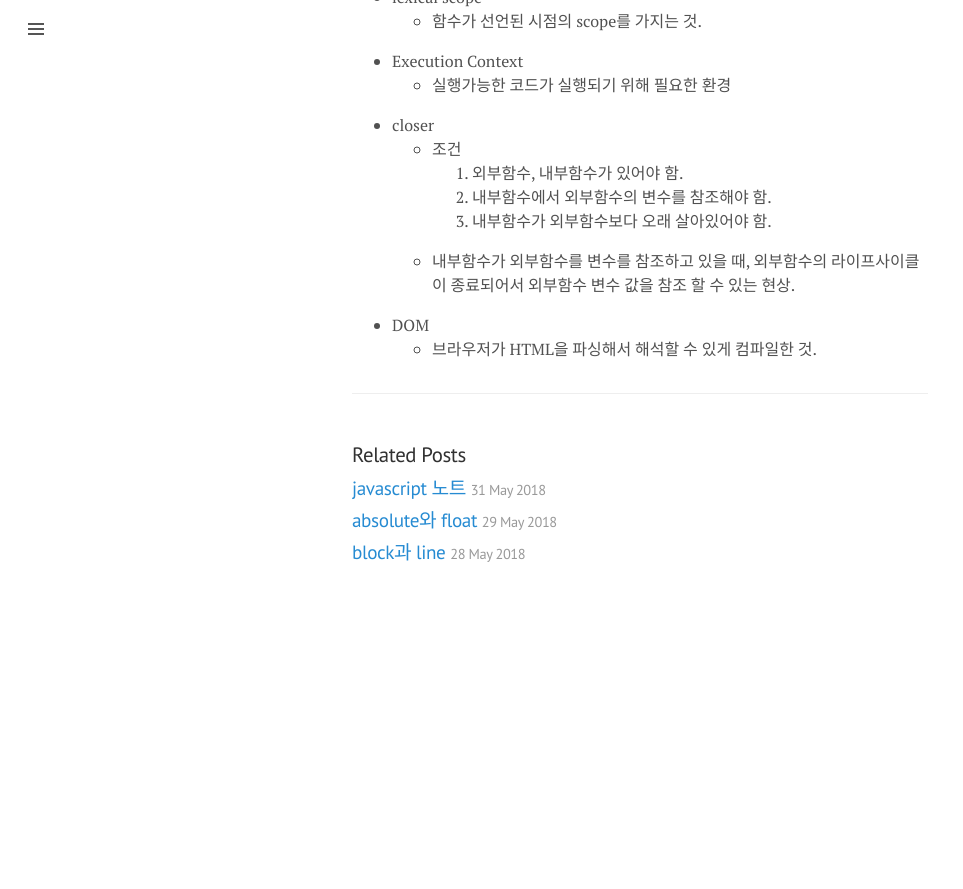
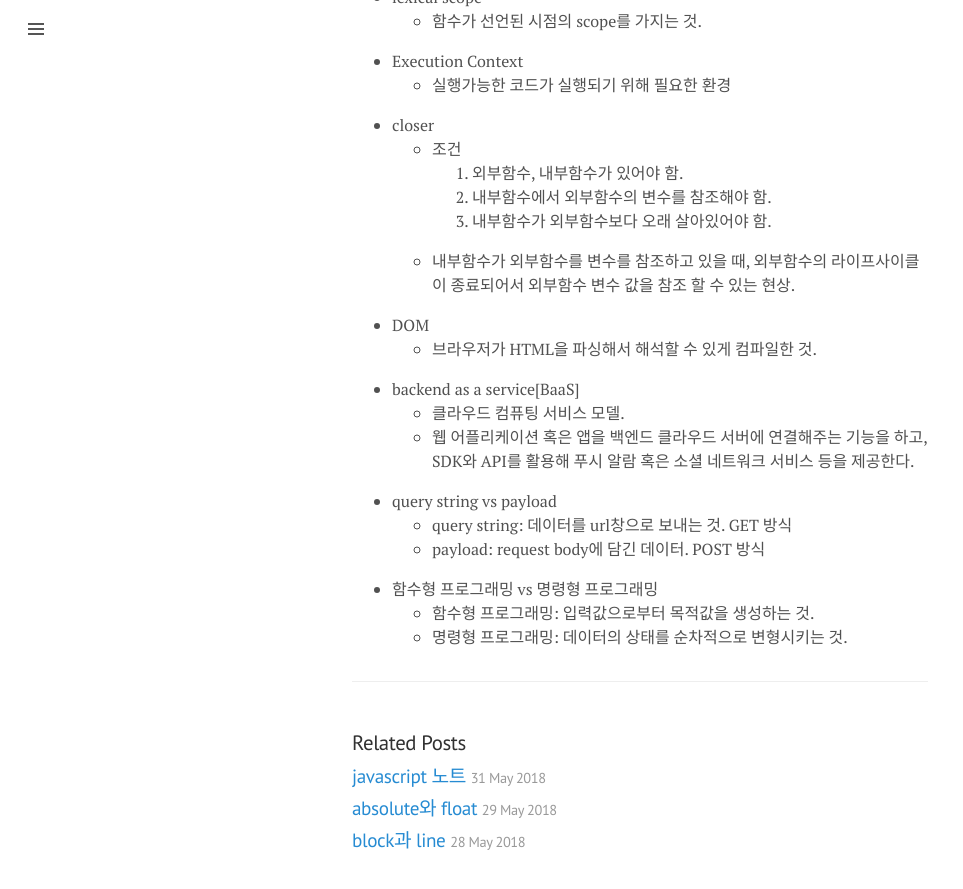
Before and after one commit to austinpark420/austinpark420.github.io, a Jekyll site: the page built from _posts/2018-05-31-fundamental_dev_conception.md, in a window 1280 px wide and 900 px high, scrolled down 2634 px. Shown: the top 889 px of the window, without its empty margins (0-963 px from the left). Built offline with Jekyll 4.4.1, drawn with Linux system fonts in a browser that asks for light colours; before the commit the page ends 3246 px from its top, so only the background shows below that.

Commit message:
edit fundamental_dev_conception.md

```diff
--- a/_posts/2018-05-31-fundamental_dev_conception.md
+++ b/_posts/2018-05-31-fundamental_dev_conception.md
@@ -105,3 +105,15 @@ tag: frontend dev javascript fundemental
 
 - DOM
   * 브라우저가 HTML을 파싱해서 해석할 수 있게 컴파일한 것.
+
+- backend as a service[BaaS]
+  * 클라우드 컴퓨팅 서비스 모델.
+  * 웹 어플리케이션 혹은 앱을 백엔드 클라우드 서버에 연결해주는 기능을 하고, SDK와 API를 활용해 푸시 알람 혹은 소셜 네트워크 서비스 등을 제공한다.
+
+- query string vs payload
+  * query string: 데이터를 url창으로 보내는 것. GET 방식
+  * payload: request body에 담긴 데이터. POST 방식
+
+- 함수형 프로그래밍 vs 명령형 프로그래밍
+  * 함수형 프로그래밍: 입력값으로부터 목적값을 생성하는 것.
+  * 명령형 프로그래밍: 데이터의 상태를 순차적으로 변형시키는 것.
```
